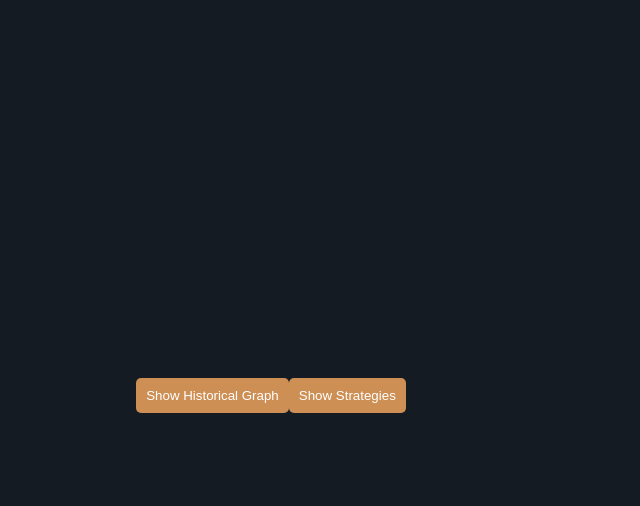
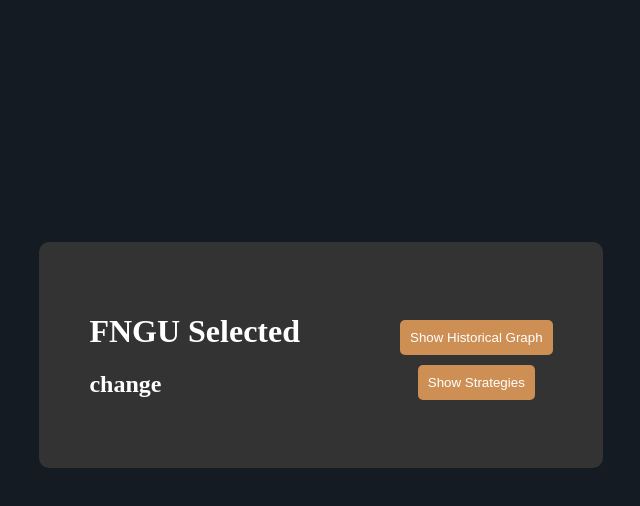
Before and after one commit to Scott-Dolphin/CPSC-362-auto-trader, a React (Vite) app in the folder auto-trader/: page / in a window 1280 px wide. Both pictures are taken after a click on the button "Download". Shown: the top 506 px of the page, without its empty margins (369-1009 px from the left). Built offline with nearby package versions, Linux system fonts and the light colour scheme; no server answers.

Commit message:
fetch data for fund changes

```diff
--- a/auto-trader/src/components/controller.jsx
+++ b/auto-trader/src/components/controller.jsx
@@ -1,7 +1,10 @@
 import { fetchData, downloadFile } from './dataModel';
 
-export const handleDownload = async (symbol, setDownloaded) => {
+export const handleDownload = async (symbol, setData, setDownloaded) => {
     try {
+        fetchData(symbol).then((data) => {
+            setData(data);
+        });
         console.log('Downloading data for:', symbol);
         setDownloaded(true);
     } catch (err) {
--- a/auto-trader/src/components/dataModel.jsx
+++ b/auto-trader/src/components/dataModel.jsx
@@ -1,6 +1,6 @@
 export const fetchData = async (symbol) => {
     try {
-        const response = await fetch(`http://ec2-3-138-198-12.us-east-2.compute.amazonaws.com/api/stock/${symbol}`);
+        const response = await fetch(`http://127.0.0.1:3000/api/stock/real/${symbol}`);
         if (!response.ok) {
             throw new Error(`HTTP error! status: ${response.status}`);
         }
--- a/auto-trader/src/components/navbar.jsx
+++ b/auto-trader/src/components/navbar.jsx
@@ -3,13 +3,14 @@
 import HistoryGraph from './HistoryGraph';
 import StrategyDisplay from './StrategyDisplay';
 import { handleDownload } from './controller';
+import { use } from 'react';
 
 export default function Navbar() {
     const [selectedValue, setSelectedValue] = useState('FNGU');
     const [downloaded, setDownloaded] = useState(false);
     const [showHistory, setShowHistory] = useState(false);
     const [showStrat, setShowStrat] = useState(false);
-
+    const [data, setData] = useState(null);
     // Handle select change
     const handleSelectChange = (event) => {
         setSelectedValue(event.target.value);
@@ -17,7 +18,7 @@
 
     // Fetch data from the server
     const Download = async () => {
-        await handleDownload(selectedValue, setDownloaded);
+        await handleDownload(selectedValue, setData, setDownloaded);
     };
 
     const get_history = () => {
@@ -27,21 +28,34 @@
     const get_Strat = () => {
         setShowStrat(true);
     };
+    useEffect(() => {
+        console.log('Data:', data);
+    }, [data]);
 
-    return (
-        downloaded ? (
+    return (downloaded ? (
             showHistory ? (
                 <HistoryGraph symbol={selectedValue} setShowHistory={setShowHistory} />
             ) : showStrat ? (
                 <StrategyDisplay symbol={selectedValue} setShowStrat={setShowStrat}/>
             ) : (
-                <div>
-                    <Button onClick={get_history}>Show Historical Graph</Button>
-                    <Button onClick={get_Strat}>Show Strategies</Button>
-                </div>
+                    <div className='navbar'>
+
+                         <div>
+                            <h1 className="head">{selectedValue} Selected</h1>
+                            <h2>change</h2>
+                        </div>
+
+                        <div className="direct">
+
+                        <Button onClick={get_history}>Show Historical Graph</Button>
+                        <Button onClick={get_Strat}>Show Strategies</Button>
+                        </div>
+
+                    </div>
             )
         ) : (
             <div>
+
                 <div className="nav">
                     <select value={selectedValue} onChange={handleSelectChange}>
                         <option value="FNGU">FNGU</option>
--- a/auto-trader/src/index.css
+++ b/auto-trader/src/index.css
@@ -16,6 +16,18 @@
     justify-content: space-between;
 }
 
+.navbar {
+    display: flex;
+    justify-content: space-between;
+    align-items: center;
+    width: 100%;
+    padding: 50px;
+    background-color: #333;
+    color: white;
+    border-radius: 10px;
+    margin-bottom: 90px;
+}
+
 .nav select, .nav button {
     cursor: pointer;
     border-radius: 10px;
@@ -24,8 +36,20 @@
 
     border: 1px solid black;
 }
+.direct {
+    display: flex;
+    flex-direction: column; /* Stack items vertically */
+    justify-content: center;
+    align-items: center; /* Center items horizontally */
+    margin-top: 20px;
+}
+
 .card {
    width: auto;
+}
+.head {
+    color: white;
+
 }
 
 button {
@@ -215,6 +239,7 @@
 
 .button-container {
     display: flex;
+
     flex-direction: row;
     justify-content: center;  /* Center the buttons */
     margin-bottom: 20px;  /* Add margin below the button group */
```
Also changed, not shown: 1 other file (tests, documents, lock files or other folders).
